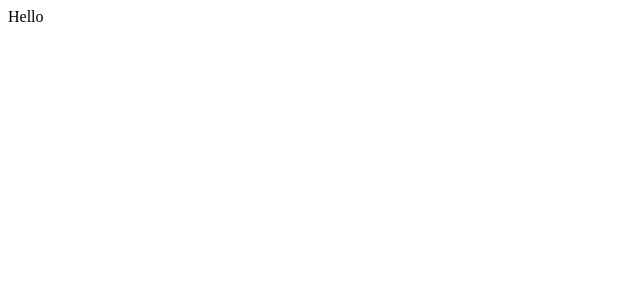
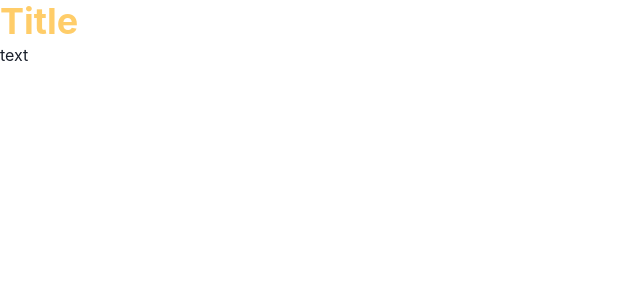
Before and after one commit to AmirrMahmoudi/react-portfolio, a React (Vite) app: page / in a window 1280 px wide. Shown: the top 300 px of the page, without its empty margins (0-640 px from the left). Built offline with nearby package versions, Linux system fonts and the light colour scheme.

Commit message:
Setup ChakraUI and theme

```diff
--- a/jsconfig.json
+++ b/jsconfig.json
@@ -1,7 +1,6 @@
 {
     "compilerOptions": {
         "baseUrl": ".",
-        "target": "ES6",
         "paths": {
             "@/*": [
                 "./src/*"
--- a/package.json
+++ b/package.json
@@ -10,6 +10,10 @@
     "preview": "vite preview"
   },
   "dependencies": {
+    "@chakra-ui/react": "^2.8.2",
+    "@emotion/react": "^11.11.4",
+    "@emotion/styled": "^11.11.0",
+    "framer-motion": "^11.0.8",
     "react": "^18.2.0",
     "react-dom": "^18.2.0"
   },
--- a/src/App.jsx
+++ b/src/App.jsx
@@ -1,9 +1,10 @@
 import { Hello } from "@/components/Hello";
-
+import { Heading, Text } from "@chakra-ui/react";
 export function App() {
   return (
     <>
-      <Hello />
+      <Heading color="primary.light">Title</Heading>
+      <Text>text</Text>
     </>
   );
 }
--- a/src/index.jsx
+++ b/src/index.jsx
@@ -1,4 +1,10 @@
 import ReactDOM from "react-dom/client";
 import { App } from "./App";
+import { ChakraProvider } from "@chakra-ui/react";
+import { myTheme } from "@/styles/theme.js";
 
-ReactDOM.createRoot(document.getElementById("root")).render(<App />);
+ReactDOM.createRoot(document.getElementById("root")).render(
+  <ChakraProvider theme={myTheme}>
+    <App />
+  </ChakraProvider>
+);
--- /dev/null
+++ b/src/styles/theme.js
@@ -0,0 +1,11 @@
+import { extendTheme } from "@chakra-ui/react";
+
+const colors = {
+  primary: {
+    dark: "#FF7308",
+    light: "#FFCD69",
+  },
+  secondary: "#0F1B61",
+  black: "#000000",
+};
+export const myTheme = extendTheme({ colors });
```
Also changed, not shown: 1 other file (tests, documents, lock files or other folders).
